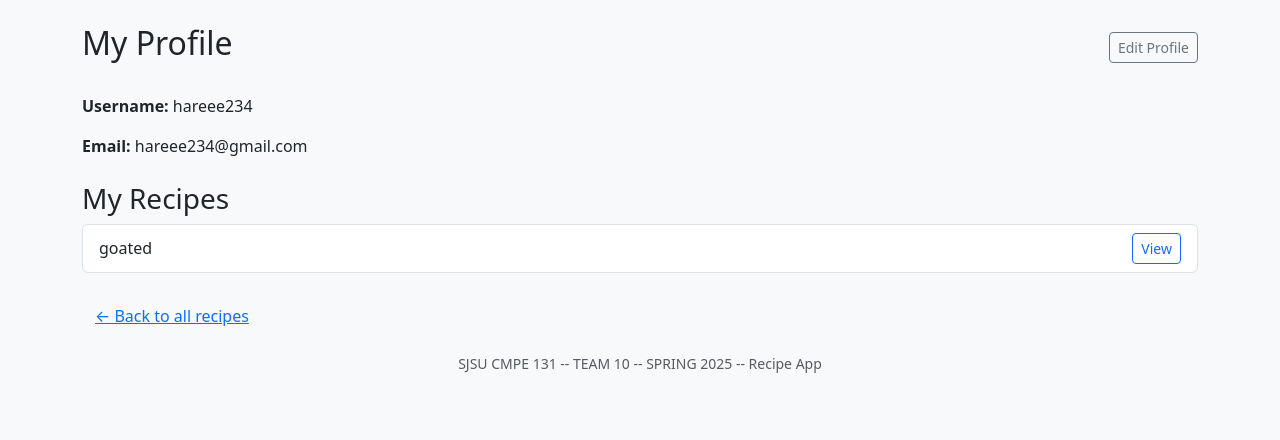
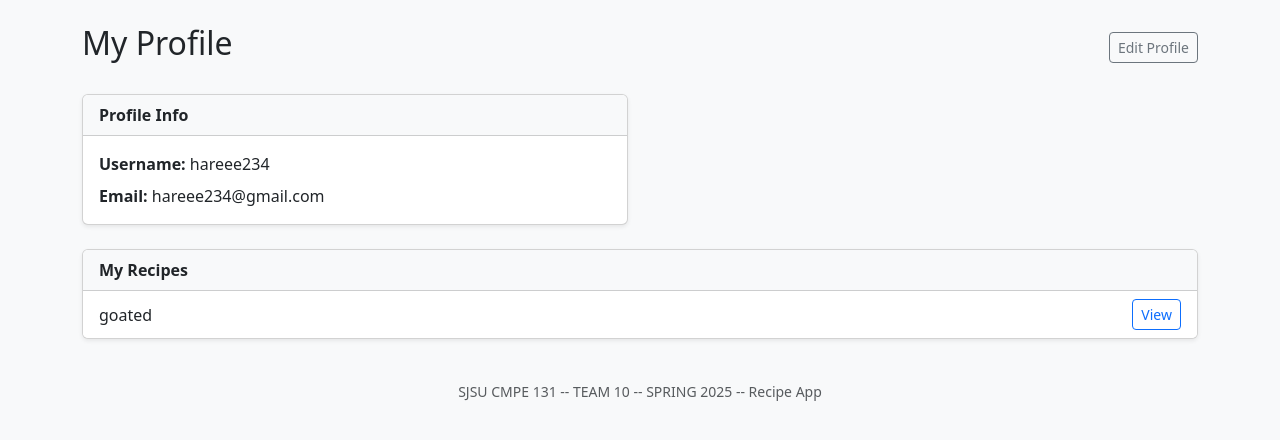
Before and after one commit to tedwu1/Recipe-Maker-Web-App, a Flask app: page /profile in a window 1280 px wide. Shown: the part 56-496 px from the top of the page. Run offline with Flask 3, Linux system fonts and the light colour scheme; a user stored in the database is signed in; some libraries are stand-ins or nearby versions.

Commit message:
fixed profile

```diff
--- a/app/routes.py
+++ b/app/routes.py
@@ -9,7 +9,10 @@ from flask import (
 from werkzeug.security import generate_password_hash, check_password_hash
 from . import app, db
 from .models import User, Recipe, Rating, Tag, recipe_tags
+import re
 import json
+
+EMAIL_RE = re.compile(r'^[a-z0-9._%+\-]+@[a-z0-9.\-]+\.[a-z]{2,}$')
 
 # helper to get current user
 def get_current_user():
@@ -37,25 +40,35 @@ def login():
         flash("Invalid email or password.", "danger")
     return render_template("login.html")
 
-# Register
 @app.route("/register", methods=["GET","POST"])
 def register():
     if request.method == "POST":
-        username = request.form.get("username", "").strip()
-        email = request.form.get("email", "").strip()
-        password = request.form.get("password", "")
+        username = request.form.get("username","").strip()
+        email    = request.form.get("email","").strip().lower()
+        password = request.form.get("password","")
+
         if not (username and email and password):
             flash("All fields are required.", "danger")
             return render_template("register.html")
-        if User.query.filter((User.username==username)|(User.email==email)).first():
-            flash("Username or email already exists.", "warning")
-            return render_template("register.html")
-        new = User(username=username, email=email,
-                   password=generate_password_hash(password))
+
+        if not EMAIL_RE.match(email):
+            flash("That doesn’t look like a valid email address.", "danger")
+            return render_template("register.html", username=username)
+
+        if User.query.filter_by(email=email).first():
+            flash("Email already registered.", "warning")
+            return render_template("register.html", username=username)
+
+        new = User(
+            username=username,
+            email=email,
+            password=generate_password_hash(password)
+        )
         db.session.add(new)
         db.session.commit()
         flash("Account created! Please log in.", "success")
         return redirect(url_for("login"))
+
     return render_template("register.html")
 
 # Logout
--- a/app/templates/profile.html
+++ b/app/templates/profile.html
@@ -16,30 +16,24 @@
 <form method="POST" novalidate>
     <div class="mb-3">
         <label class="form-label">Username</label>
-        <input
-          name="username"
-          type="text"
-          class="form-control"
-          required
-          value="{{ request.form.username or user.username }}"
-        >
+        <input name="username" type="text" class="form-control" required
+            value="{{ request.form.username or user.username }}">
     </div>
+
     <div class="mb-3">
         <label class="form-label">Email</label>
-        <input
-          name="email"
-          type="email"
-          class="form-control"
-          required
-          value="{{ request.form.email or user.email }}"
-        >
+        <!-- render email as plaintext so it can’t be changed -->
+        <input type="email" class="form-control" value="{{ user.email }}" readonly style="cursor: not-allowed;">
+
     </div>
+
     <div class="mb-3">
         <label class="form-label">
             New Password <small class="text-muted">(leave blank to keep current)</small>
         </label>
         <input name="password" type="password" class="form-control">
     </div>
+
     <div class="d-flex">
         <button type="submit" class="btn btn-primary me-2">Save Changes</button>
         <a href="{{ url_for('profile') }}" class="btn btn-secondary">Cancel</a>
@@ -48,12 +42,28 @@
 
 {% else %}
 <!-- VIEW MODE -->
-    <p><strong>Username:</strong> {{ user.username }}</p>
-    <p><strong>Email:</strong> {{ user.email }}</p>
+<!-- Profile Info Card -->
+<div class="row mb-4">
+    <div class="col-md-6">
+        <div class="card shadow-sm">
+            <div class="card-header bg-light">
+                <strong>Profile Info</strong>
+            </div>
+            <div class="card-body">
+                <p class="mb-2"><strong>Username:</strong> {{ user.username }}</p>
+                <p class="mb-0"><strong>Email:</strong> {{ user.email }}</p>
+            </div>
+        </div>
+    </div>
+</div>
 
-    <h3 class="mt-4">My Recipes</h3>
+<!-- My Recipes Card -->
+<div class="card shadow-sm mb-4">
+    <div class="card-header bg-light">
+        <strong>My Recipes</strong>
+    </div>
+    <ul class="list-group list-group-flush">
         {% if recipes %}
-      <ul class="list-group mb-4">
         {% for r in recipes %}
         <li class="list-group-item d-flex justify-content-between align-items-center">
             {{ r.title }}
@@ -62,11 +72,12 @@
             </a>
         </li>
         {% endfor %}
+        {% else %}
+        <li class="list-group-item text-muted">
+            You haven’t added any recipes yet.
+        </li>
+        {% endif %}
     </ul>
-    {% else %}
-      <p class="text-muted">No recipes yet.</p>
-    {% endif %}
-
-    <a href="{{ url_for('recipes') }}" class="btn btn-link">&larr; Back to all recipes</a>
+</div>
 {% endif %}
 {% endblock %}
--- a/app/templates/register.html
+++ b/app/templates/register.html
@@ -28,9 +28,15 @@
           name="email"
           class="form-control"
           required
+          pattern="[a-z0-9._%+-]+@[a-z0-9.-]+\.[a-z]{2,}$"
+          title="Please enter a valid email address, e.g. user@example.com"
           value="{{ request.form.email or '' }}"
         >
+        <div class="form-text">
+          Must be a valid email (letters, digits, `@`, domain, etc.).
+        </div>
       </div>
+
 
       <div class="mb-3">
         <label for="password" class="form-label">Password</label>
```
Also changed, not shown: instance/database.db. Lines whose indentation alone changed are shown as unchanged.
